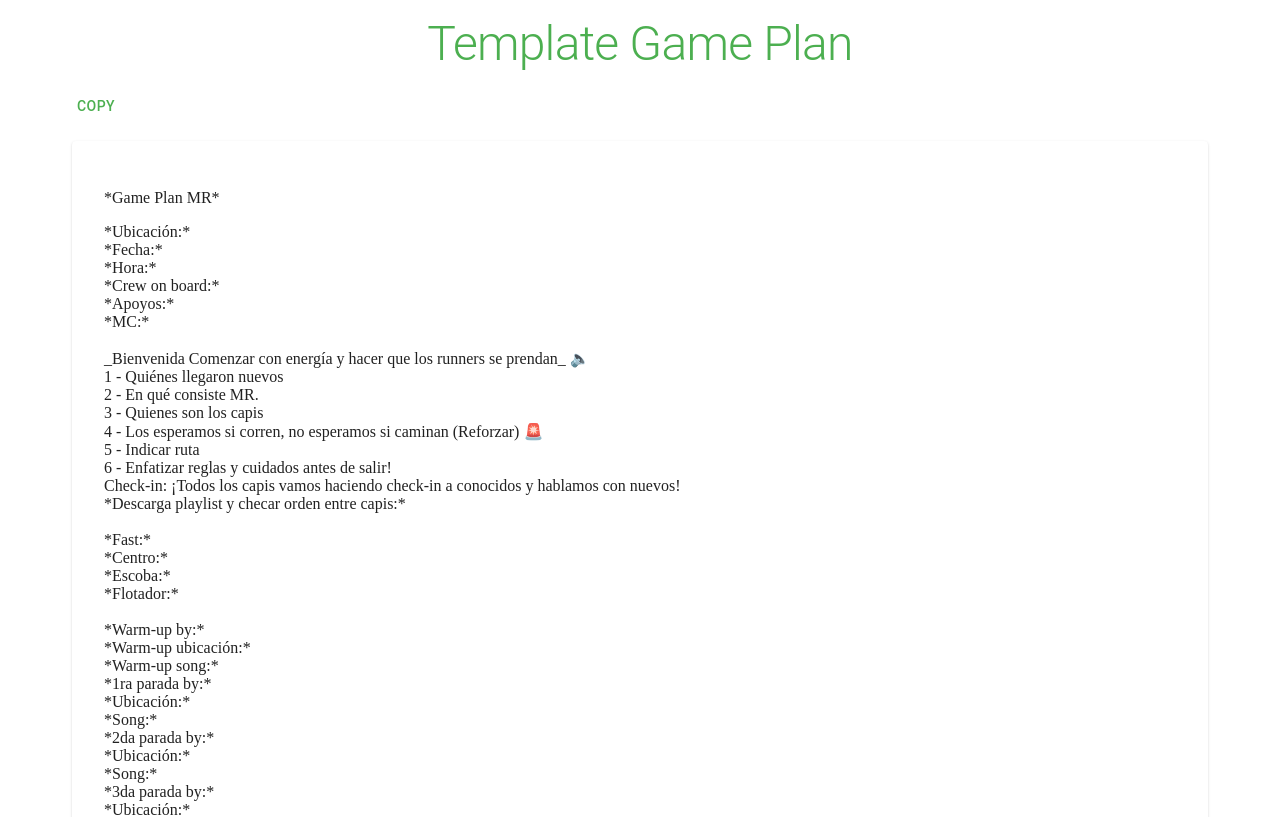
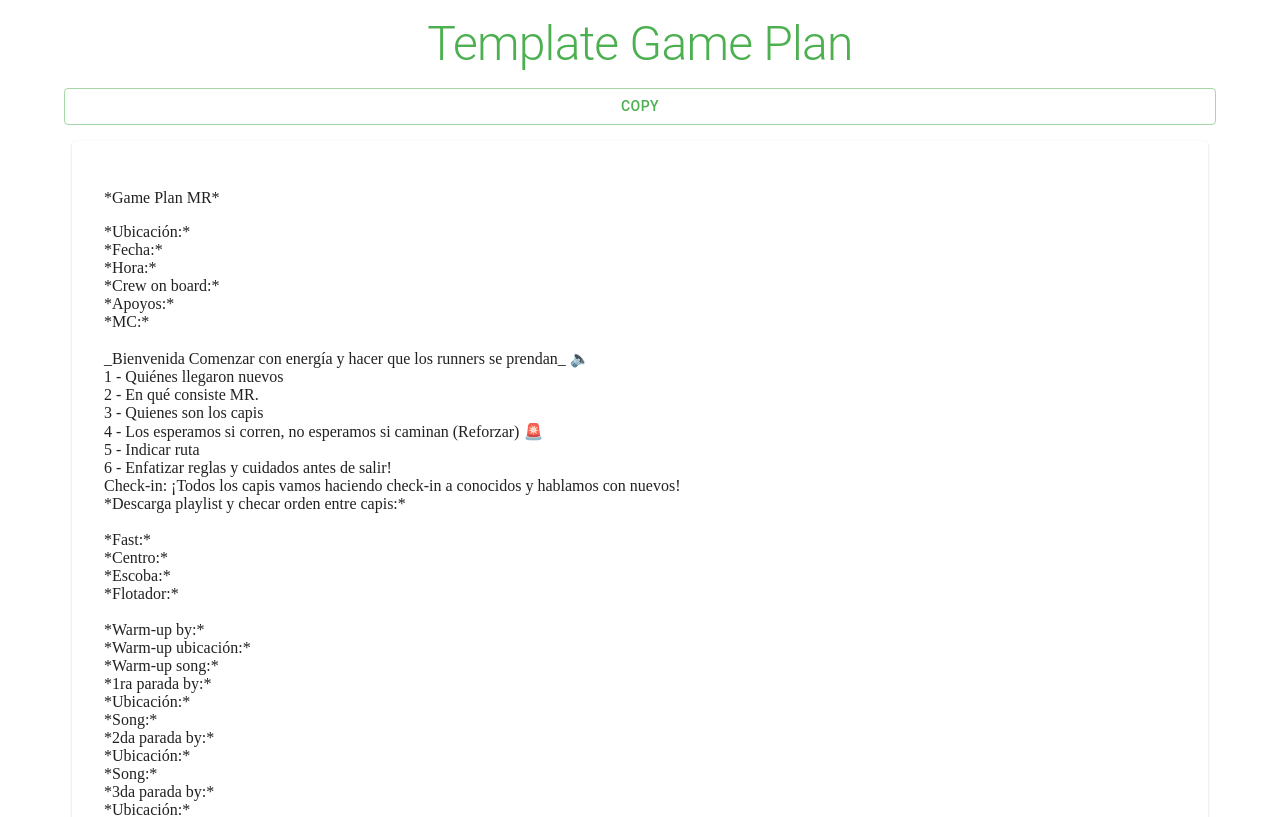
Before and after one commit to jesuseusse/whatsapp-text-creator, a React (Vite) app: page /midnight-runners in a window 1280 px wide. Shown: the top 817 px of the page. Built offline with nearby package versions, Linux system fonts and the light colour scheme; the HTML template or start-up script is replaced by a standard one.

Commit message:
copy text

```diff
--- a/src/pages/Midnightrunners.tsx
+++ b/src/pages/Midnightrunners.tsx
@@ -1,6 +1,13 @@
-import { Button, Container, Paper, TextField, Typography } from '@mui/material'
+import {
+  Button,
+  Container,
+  Paper,
+  Snackbar,
+  TextField,
+  Typography
+} from '@mui/material'
 import { useForm } from 'react-hook-form'
-import { CopyToClipboard } from 'react-copy-to-clipboard'
+import React, { useState } from 'react'
 
 const fields: Record<string, string> = {
   location: 'Ubicación',
@@ -33,15 +40,41 @@ const fields: Record<string, string> = {
 
 function Midnightrunnes() {
   const { register, watch } = useForm()
+  const [open, setOpen] = useState(false)
 
   const onCopy = () => {
-    const html = document.getElementById('gamePlan')
-    html?.focus()
-    console.log(html)
+    const editor = document.getElementById('gamePlan')
+    const selection = document.getSelection()
+    const range = document.createRange()
+    if (editor && selection) {
+      range.setStart(editor.childNodes[0], 0)
+      range.setEnd(editor.childNodes[editor.childNodes.length - 1], 0)
+      selection.removeAllRanges()
+      selection.addRange(range)
+      console.log(selection)
+      const s = window?.getSelection()
+      if (s) document.execCommand('copy')
+      setOpen(true)
+    }
+  }
+
+  const handleClose = (_: React.SyntheticEvent | Event, reason?: string) => {
+    if (reason === 'clickaway') {
+      return
+    }
+
+    setOpen(false)
   }
 
   return (
     <Container>
+      <Snackbar
+        anchorOrigin={{ vertical: 'top', horizontal: 'center' }}
+        open={open}
+        autoHideDuration={2000}
+        onClose={handleClose}
+        message="Copiado"
+      />
       <Typography
         sx={{ margin: 2, fontSize: 48 }}
         variant="h1"
@@ -50,7 +83,9 @@ function Midnightrunnes() {
       >
         Template Game Plan
       </Typography>
-      <Button onClick={onCopy}>Copy</Button>
+      <Button onClick={onCopy} sx={{ width: '100%' }} variant="outlined">
+        Copy
+      </Button>
       <Paper
         id="gamePlan"
         sx={{
@@ -65,7 +100,7 @@ function Midnightrunnes() {
 
         {Object.keys(fields).map((fieldName) => {
           return (
-            <>
+            <React.Fragment key={fieldName}>
               *{fields[fieldName]}:* {watch(fieldName)}
               <br />
               {fieldName === 'positions_float' && <br />}
@@ -87,13 +122,14 @@ function Midnightrunnes() {
                   <br />
                 </>
               )}
-            </>
+            </React.Fragment>
           )
         })}
       </Paper>
       {Object.keys(fields).map((fieldName) => {
         return (
           <TextField
+            key={fieldName}
             sx={{
               marginX: 1,
               marginY: 2,
```
